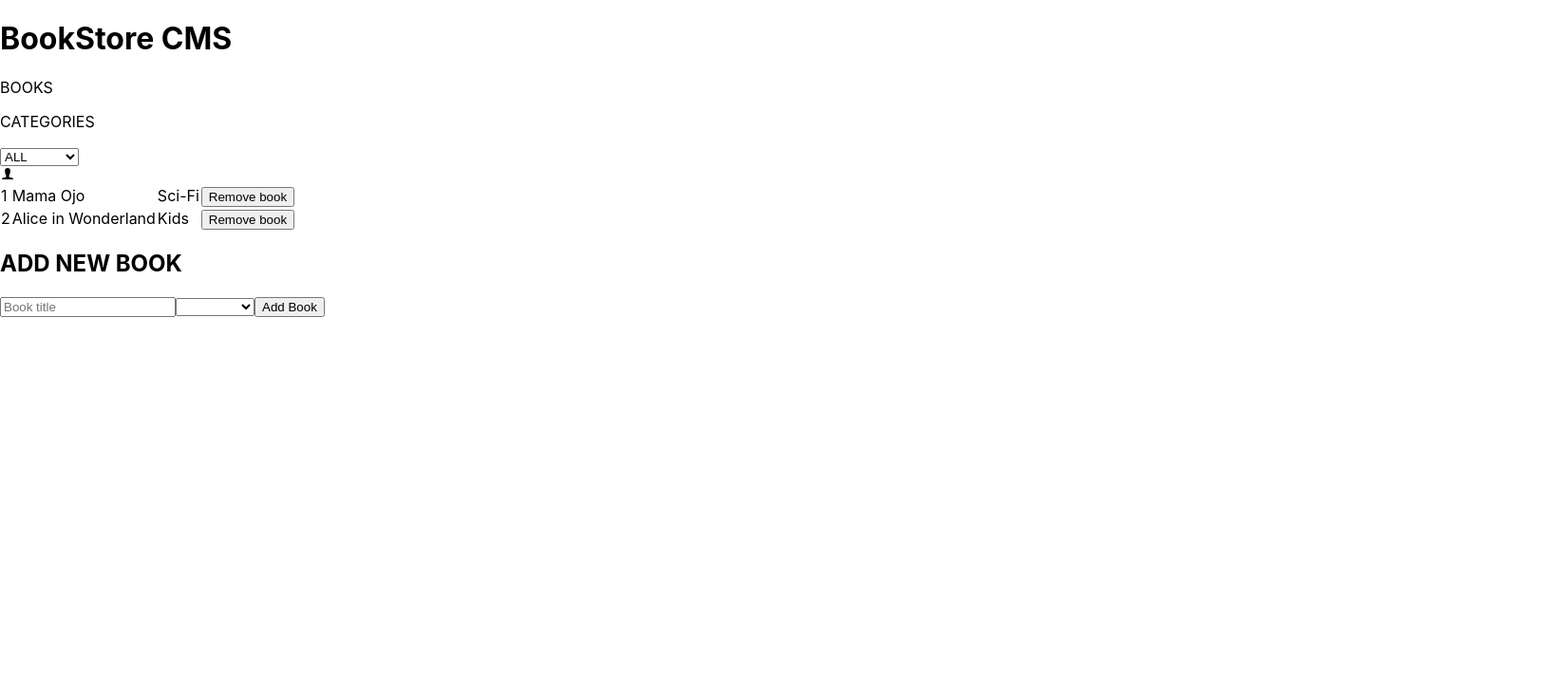
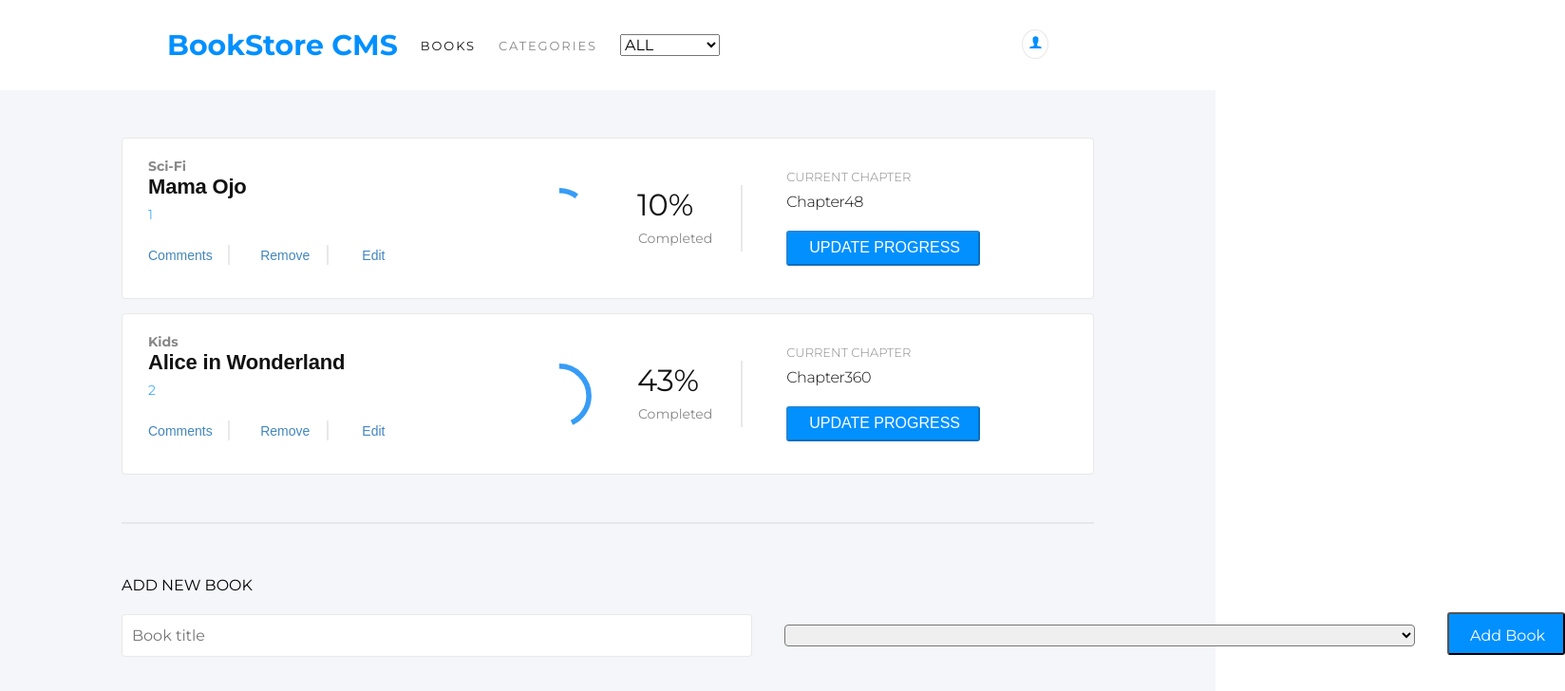
Before and after one commit to nganifaith/react-Bookstore, a React (Create React App) app: page / in a window 1280 px wide. Shown: the top 728 px of the page at 95% size, 1648 px wide, since content can reach past the window. Built offline with nearby package versions, Linux system fonts and the light colour scheme.

Commit message:
Add styles for book

```diff
--- /dev/null
+++ b/src/CSS/Book.scss
@@ -0,0 +1,227 @@
+$azure: #0290ff;
+$blue: #4386bf;
+$black-two: #121212;
+$flex: flex;
+$normal: normal;
+$montserrat: montserrat, sans-serif;
+$robotoslab: robotoslab, sans-serif;
+$alignitems: center;
+$medium-blue: #307bbe;
+$dodger-blue: #379cf6;
+
+.book-item {
+  display: $flex;
+  flex-direction: row;
+  justify-content: space-between;
+  height: 10.625rem;
+  border-radius: 4px;
+  border: solid 1px #e8e8e8;
+  background-color: white;
+  width: 100%;
+  margin: 0 0.063rem 0.938rem 0;
+  padding: 2rem 7.438rem 1.625rem 1.688rem;
+  align-items: $alignitems;
+  position: relative;
+}
+
+.progress {
+  display: $flex;
+  align-items: $alignitems;
+  margin: 0 10px;
+  position: absolute;
+  right: 310px;
+
+  .MuiCircularProgress-svg {
+    width: 5.625rem;
+    height: 5.62rem;
+    padding: 0.62rem 0.625rem 0.75rem 0.75rem;
+    color: $dodger-blue;
+  }
+
+  .MuiCircularProgress-root {
+    width: 100% !important;
+  }
+
+  .progress-text {
+    margin-left: 50px;
+  }
+
+  .percentage {
+    width: 4.25rem;
+    height: 2.438rem;
+    margin: 0.063rem 5.75rem 0 0.688rem;
+    font-family: $montserrat;
+    font-size: 2rem;
+    font-weight: $normal;
+    font-stretch: $normal;
+    font-style: $normal;
+    line-height: $normal;
+    letter-spacing: $normal;
+    color: $black-two;
+  }
+
+  .completed {
+    width: 5rem;
+    height: 1.125rem;
+    margin: 0.438rem 4.938rem 0.75rem 0.75rem;
+    opacity: 0.5;
+    font-family: $montserrat;
+    font-size: 0.875rem;
+    font-weight: normal;
+    font-stretch: normal;
+    font-style: normal;
+    line-height: normal;
+    letter-spacing: normal;
+    color: $black-two;
+  }
+}
+
+.horizontal-line-1 {
+  width: 0.125rem;
+  height: 4.375rem;
+  margin: 1.125rem 3.688rem 1.5rem 4.938rem;
+  border: solid 1px #e8e8e8;
+  position: absolute;
+  right: 310px;
+}
+
+.chapters {
+  h5 {
+    height: 1.125rem;
+    margin: 0.063rem 3.625rem 0 3.688rem;
+    opacity: 0.5;
+    font-size: 0.813rem;
+    font-weight: 300;
+    font-stretch: normal;
+    font-style: normal;
+    line-height: normal;
+    letter-spacing: normal;
+    color: $black-two;
+  }
+
+  h4 {
+    height: 1.313rem;
+    margin: 0.438rem 6.813rem 0.25rem 3.688rem;
+    font-size: 1rem;
+    font-weight: 300;
+    font-stretch: normal;
+    font-style: normal;
+    line-height: normal;
+    letter-spacing: -0.4px;
+    color: $black-two;
+  }
+
+  button {
+    padding: 0.438rem 1.188rem 0.5rem 1.375rem;
+    margin: 0.95rem 0 0.563rem 3.688rem;
+    border-radius: 3px;
+    background-color: $azure;
+    color: white;
+    font-family: $robotoslab;
+  }
+}
+
+.book-info {
+  display: $flex;
+  flex-direction: column;
+  align-self: center;
+
+  h3 {
+    height: 1.813rem;
+    font-family: $robotoslab;
+    font-size: 1.375rem;
+    font-weight: bold;
+    font-stretch: normal;
+    font-style: normal;
+    line-height: normal;
+    letter-spacing: -0.2px;
+    color: $black-two;
+  }
+
+  h4 {
+    height: 1.125rem;
+    margin: 0 2.438rem 0 0;
+    opacity: 0.5;
+    font-family: $montserrat;
+    font-size: 0.875rem;
+    font-weight: bold;
+    font-stretch: normal;
+    font-style: normal;
+    line-height: normal;
+    letter-spacing: normal;
+    color: $black-two;
+  }
+
+  h5 {
+    width: 6.688rem;
+    height: 1.188rem;
+    margin: 0.25rem 0 0;
+    font-family: $montserrat;
+    font-size: 0.875rem;
+    font-weight: 300;
+    font-stretch: normal;
+    font-style: normal;
+    line-height: normal;
+    letter-spacing: 0.1rem;
+    color: $azure;
+  }
+
+  .buttons {
+    margin: 20px 0;
+
+    button {
+      background-color: transparent;
+      border: none;
+      margin-right: 5px;
+    }
+
+    .comments {
+      height: 1.188rem;
+      margin: 0.188rem 0.1rem 0.125rem 0;
+      font-family: $robotoslab;
+      font-size: 0.875rem;
+      font-weight: 300;
+      font-stretch: normal;
+      font-style: normal;
+      line-height: normal;
+      letter-spacing: normal;
+      color: $blue;
+    }
+
+    .remove {
+      width: 3.375rem;
+      height: 1.188rem;
+      margin: 0.188rem 0.1rem 0.125rem 0.875rem;
+      font-family: $robotoslab;
+      font-size: 0.875rem;
+      font-weight: 300;
+      font-stretch: normal;
+      font-style: normal;
+      line-height: normal;
+      letter-spacing: normal;
+      color: $blue;
+      cursor: pointer;
+    }
+
+    .edit {
+      width: 1.688rem;
+      height: 1.188rem;
+      margin: 0.188rem 0.1rem 0.125rem 1.063rem;
+      font-family: $robotoslab;
+      font-size: 0.875rem;
+      font-weight: 300;
+      font-stretch: normal;
+      font-style: normal;
+      line-height: normal;
+      letter-spacing: normal;
+      color: $blue;
+    }
+
+    .horizontal-line-2 {
+      width: 0.125rem;
+      height: 1.5rem;
+      margin: 0.75rem 1.063rem 0 0.938rem;
+      border: solid 1px #e8e8e8;
+    }
+  }
+}
--- /dev/null
+++ b/src/CSS/index.scss
@@ -0,0 +1,23 @@
+@import url('https://fonts.googleapis.com/css2?family=Montserrat:ital,wght@0,100;0,200;0,300;0,400;0,500;0,600;0,700;0,800;0,900;1,100;1,200;1,300;1,400;1,500;1,600;1,700;1,800;1,900&display=swap');
+
+* {
+  margin: 0;
+  padding: 0;
+  box-sizing: border-box;
+  outline: 0;
+  vertical-align: baseline;
+  font-weight: inherit;
+  font-family: inherit;
+  font-style: inherit;
+  font-size: 100%;
+}
+
+.root {
+  min-height: 100vh;
+}
+
+.App {
+  margin: auto;
+  width: 100%;
+  background-color: #f5f6fa;
+}
--- a/src/components/Book.js
+++ b/src/components/Book.js
@@ -1,17 +1,58 @@
 import PropTypes from 'prop-types';
+import { CircularProgress } from '@material-ui/core';
 
-const Book = ({ book, handleRemoveBook }) => (
-  <tr>
-    <td>{book.id}</td>
-    <td>{book.title}</td>
-    <td>{book.category}</td>
-    <td>
-      <button type="button" onClick={() => handleRemoveBook(book)}>
-        Remove book
-      </button>
-    </td>
-  </tr>
-);
+const Book = ({ book, handleRemoveBook }) => {
+  const progressBar = Math.floor(Math.random() * 100);
+  const progressPage = Math.floor(Math.random() * 500);
+
+  return (
+    <div className="book-item">
+      <div className="book-info">
+        <h4>{book.category}</h4>
+        <h3>{book.title}</h3>
+        <h5>{book.id}</h5>
+        <div className="buttons">
+          <button className="comments" type="button" disabled="true">
+            Comments
+          </button>
+          <span className="horizontal-line-2" />
+          <button
+            className="remove"
+            type="button"
+            onClick={() => handleRemoveBook(book)}
+          >
+            Remove
+          </button>
+          <span className="horizontal-line-2" />
+          <button className="edit" type="button" disabled="true">
+            Edit
+          </button>
+        </div>
+      </div>
+      <div className="progress">
+        <CircularProgress variant="determinate" value={progressBar} />
+        <div className="progress-text">
+          <p className="percentage">
+            {progressBar}
+            %
+          </p>
+          <p className="completed">Completed</p>
+        </div>
+      </div>
+      <span className="horizontal-line-1" />
+      <div className="chapters">
+        <h5>CURRENT CHAPTER</h5>
+        <h4>
+          Chapter
+          {progressPage}
+        </h4>
+        <button type="button" disabled="true">
+          UPDATE PROGRESS
+        </button>
+      </div>
+    </div>
+  );
+};
 
 Book.propTypes = {
   book: PropTypes.shape({
--- a/src/index.js
+++ b/src/index.js
@@ -6,6 +6,11 @@ import './index.css';
 import App from './components/App';
 import reportWebVitals from './reportWebVitals';
 import rootReducers from './reducers';
+import './CSS/index.scss';
+import './CSS/BookList.scss';
+import './CSS/NavBar.scss';
+import './CSS/BookForm.scss';
+import './CSS/Book.scss';
 
 const initialState = [
   { id: 1, title: 'Mama Ojo', category: 'Sci-Fi' },
```
